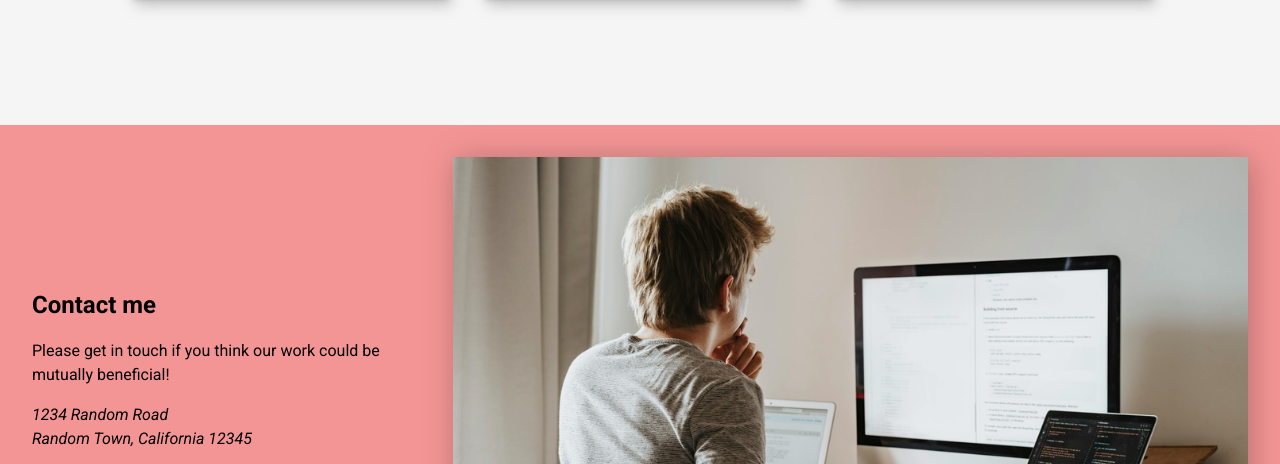
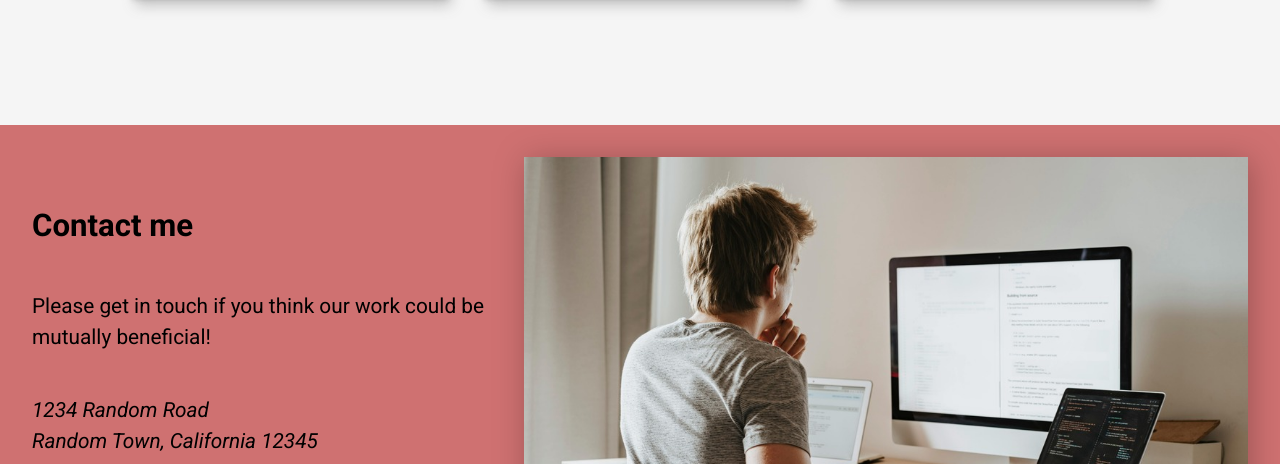
Before and after one commit to rewthex/homepage, a plain HTML site: page index.html in a window 1280 px wide. Shown: the part 1202-1666 px from the top of the page. Drawn offline with nearby package versions, Linux system fonts and the light colour scheme.

Commit message:
final stylizing

```diff
--- a/index.html
+++ b/index.html
@@ -26,7 +26,8 @@
 						/>
 					</picture>
 				</div>
-				<section class="header-text">
+				</h1>
+				<div class="header-text">
 					<h1>About me</h1>
 					<p>
 						"Lorem ipsum dolor sit amet, consectetur adipiscing elit, sed do
@@ -48,7 +49,7 @@
 							<i class="twitter-icon"></i>
 						</a>
 					</div>
-				</section>
+				</div>
 			</section>
 			<section class="portfolio">
 				<h1>My Portfolio</h1>
@@ -173,6 +174,7 @@
 							</p>
 						</div>
 					</div>
+
 				</div>
 			</section>
 			<section class="contact">
--- a/style.css
+++ b/style.css
@@ -9,6 +9,7 @@
 * {
 	margin: 0;
 }
+
 body {
 	background: whitesmoke;
 	font-family: 'roboto', serif;
@@ -104,6 +105,7 @@ img {
 
 .header-text {
 	display: flex;
+	position: relative;
 	flex-direction: column;
 	z-index: 1;
 	gap: 1.25em;
@@ -254,14 +256,16 @@ img {
 	justify-content: space-evenly;
 	gap: 2em;
 	padding: 2em;
-	background: #f49595;
+	background: #cf7171;
+
 }
 
 .contact-info {
+	font-size: 1.3rem;
 	display: flex;
 	justify-content: center;
 	flex-direction: column;
-	gap: 1em;
+	gap: 2em;
 }
 
 .contact-icons-lower {
```
